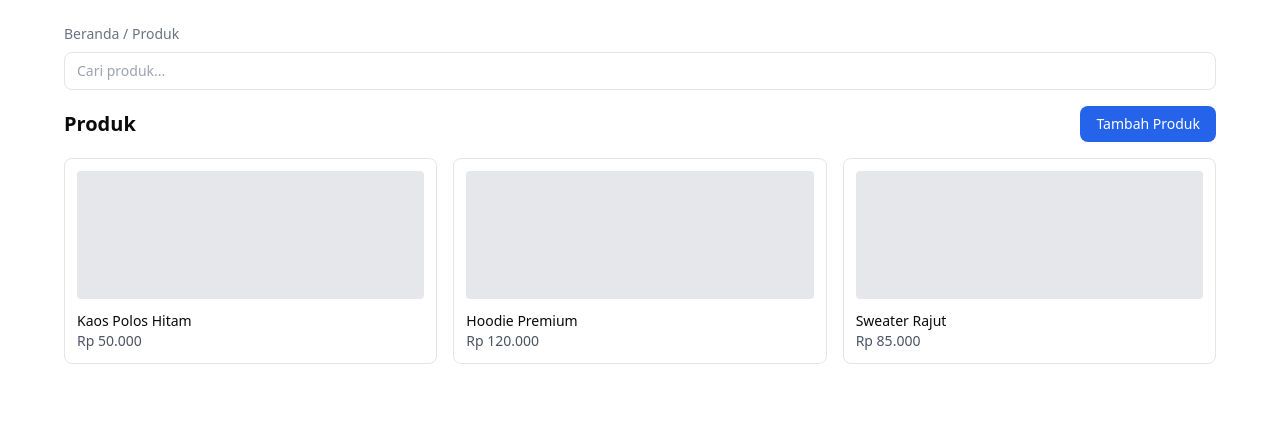
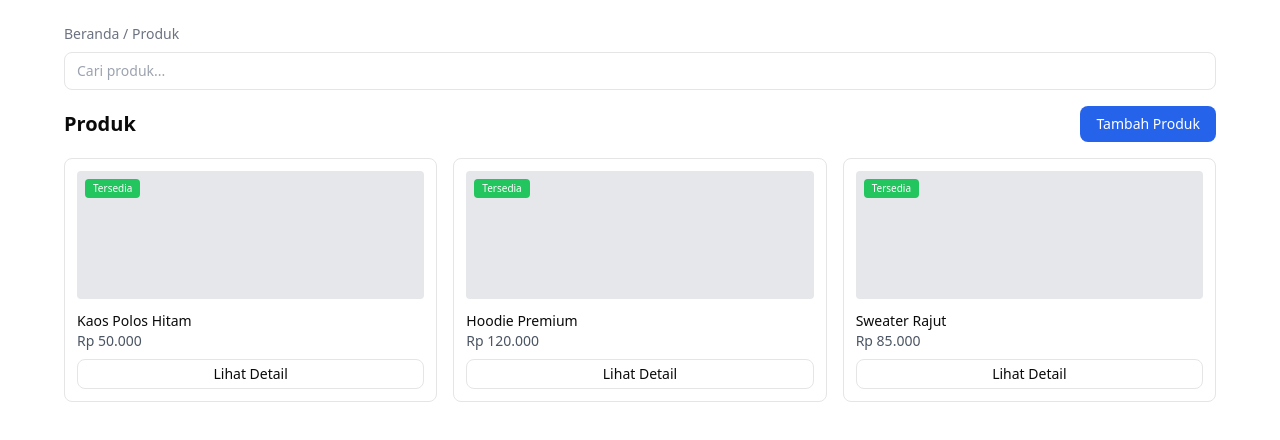
Before and after one commit to faliharyabudi/Mini-Shopee, a Next.js app in the folder web/: page /dashboard in a window 1280 px wide. Shown: the top 440 px of the page. Built offline with nearby package versions, Linux system fonts and the light colour scheme.

Commit message:
Menambahkan badge stok Tersedia pada card produk.

```diff
--- a/web/app/dashboard/page.tsx
+++ b/web/app/dashboard/page.tsx
@@ -1,28 +1,55 @@
 export default function ProductsPage() {
   return (
     <div>
-      {/* Grid produk */}
       <div className="grid grid-cols-2 md:grid-cols-3 gap-4">
 
-        {/* Card produk dummy */}
+        {/* Card produk */}
         <div className="border rounded-lg p-3 hover:shadow-md transition">
-          <div className="h-32 bg-gray-200 rounded mb-3"></div>
+          <div className="h-32 bg-gray-200 rounded mb-3 relative">
+            {/* Badge stok */}
+            <span className="absolute top-2 left-2 bg-green-500 text-white text-[10px] px-2 py-[2px] rounded">
+              Tersedia
+            </span>
+          </div>
+
           <p className="text-sm font-medium">Kaos Polos Hitam</p>
-          <p className="text-sm text-gray-600">Rp 50.000</p>
+          <p className="text-sm text-gray-600 mb-2">Rp 50.000</p>
+
+          <button className="w-full border rounded-lg py-1 text-sm hover:bg-gray-100 transition">
+            Lihat Detail
+          </button>
+        </div>
+
+        {/* Card produk lainnya */}
+        <div className="border rounded-lg p-3 hover:shadow-md transition">
+          <div className="h-32 bg-gray-200 rounded mb-3 relative">
+            <span className="absolute top-2 left-2 bg-green-500 text-white text-[10px] px-2 py-[2px] rounded">
+              Tersedia
+            </span>
+          </div>
+
+          <p className="text-sm font-medium">Hoodie Premium</p>
+          <p className="text-sm text-gray-600 mb-2">Rp 120.000</p>
+
+          <button className="w-full border rounded-lg py-1 text-sm hover:bg-gray-100 transition">
+            Lihat Detail
+          </button>
         </div>
 
         <div className="border rounded-lg p-3 hover:shadow-md transition">
-          <div className="h-32 bg-gray-200 rounded mb-3"></div>
-          <p className="text-sm font-medium">Hoodie Premium</p>
-          <p className="text-sm text-gray-600">Rp 120.000</p>
+          <div className="h-32 bg-gray-200 rounded mb-3 relative">
+            <span className="absolute top-2 left-2 bg-green-500 text-white text-[10px] px-2 py-[2px] rounded">
+              Tersedia
+            </span>
+          </div>
+
+          <p className="text-sm font-medium">Sweater Rajut</p>
+          <p className="text-sm text-gray-600 mb-2">Rp 85.000</p>
+
+          <button className="w-full border rounded-lg py-1 text-sm hover:bg-gray-100 transition">
+            Lihat Detail
+          </button>
         </div>
-
-        <div className="border rounded-lg p-3 hover:shadow-md transition">
-          <div className="h-32 bg-gray-200 rounded mb-3"></div>
-          <p className="text-sm font-medium">Sweater Rajut</p>
-          <p className="text-sm text-gray-600">Rp 85.000</p>
-        </div>
-
       </div>
     </div>
   );
```
